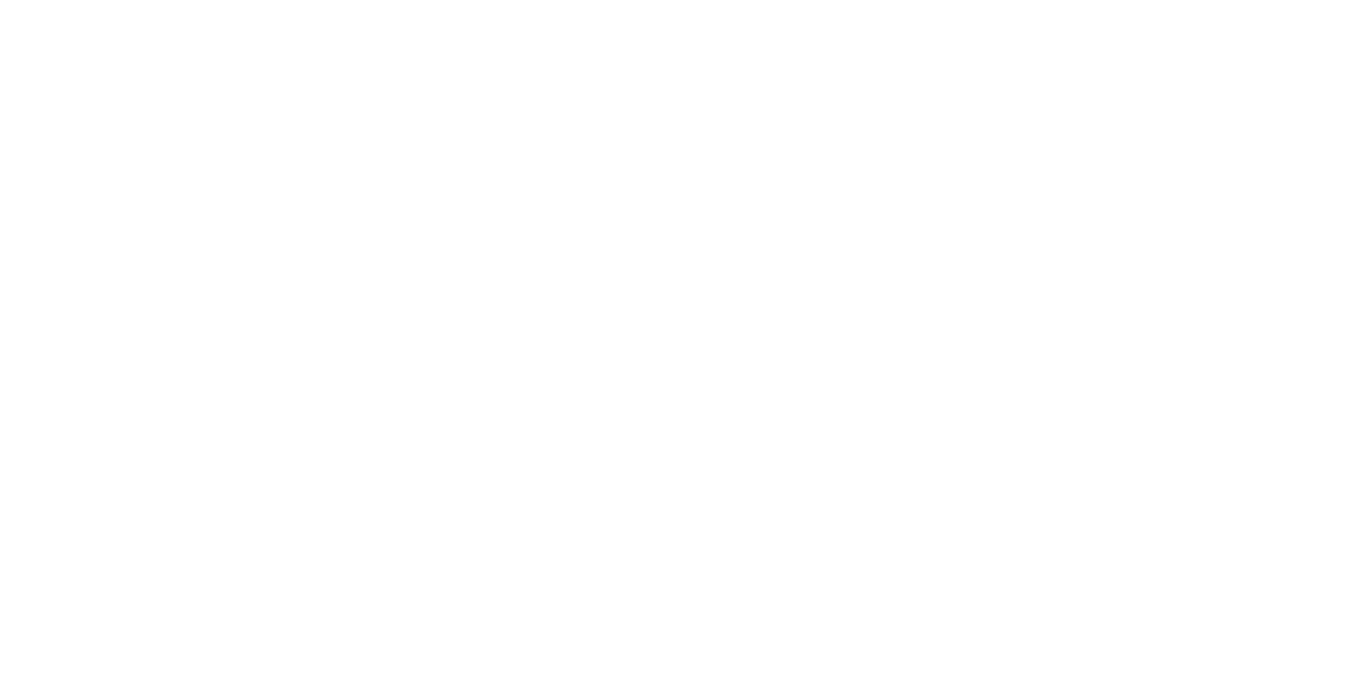
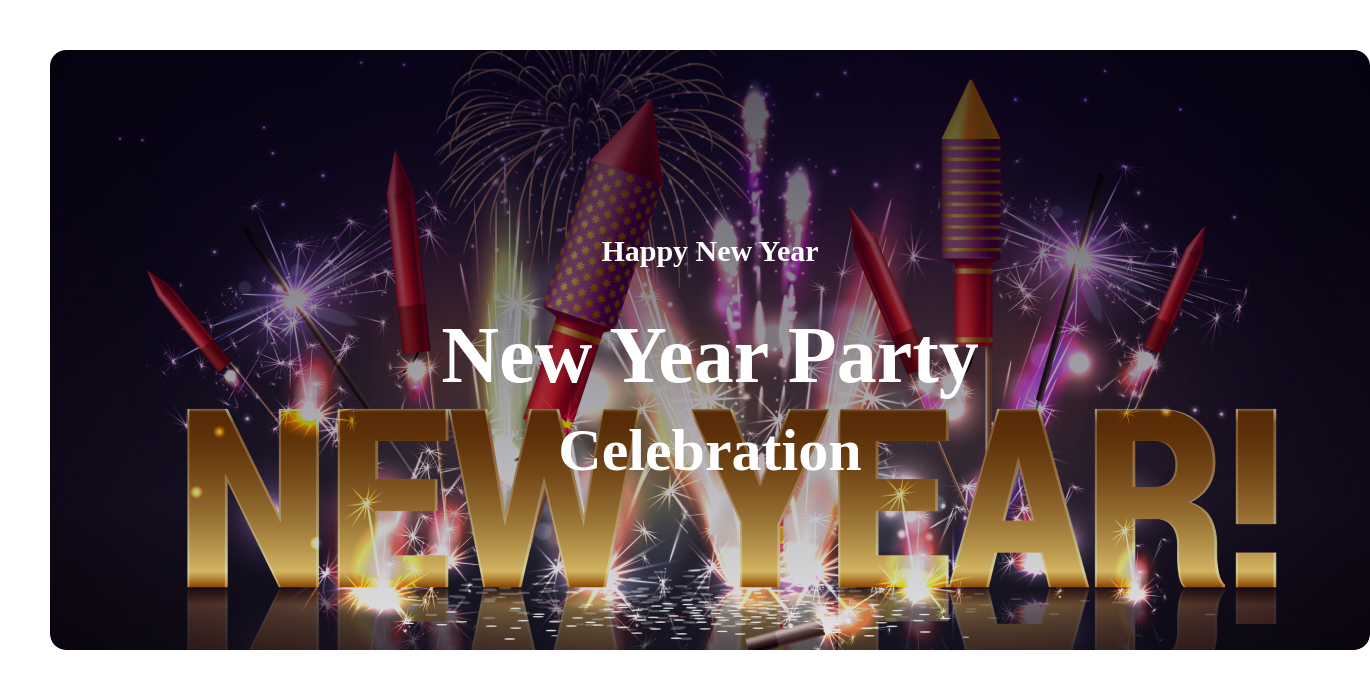
Before and after one commit to Robo9nine/new-year-offer, a plain HTML site: page index.html in a window 1280 px wide. Shown: the whole page, 1370 px wide, since content can reach past the window. Drawn offline with Linux system fonts and the light colour scheme.

Commit message:
Added Header

```diff
--- a/index.html
+++ b/index.html
@@ -4,11 +4,20 @@
     <meta charset="UTF-8">
     <meta name="viewport" content="width=device-width, initial-scale=1.0">
     <link rel="stylesheet" href="style/style.css">
+    <link rel="preconnect" href="https://fonts.googleapis.com">
+    <link rel="preconnect" href="https://fonts.gstatic.com" crossorigin>
+    <link href="https://fonts.googleapis.com/css2?family=Open+Sans:ital,wght@0,300..800;1,300..800&display=swap" rel="stylesheet">
     <title>New Year Banner</title>
 </head>
 <body>
     <header>
-
+        <div class="banner">
+            <div class="text-container">
+                <p class="small-text">Happy New Year</p>
+                <h1 class="main-text">New Year Party</h1>
+                <h2 class="sub-text">Celebration</h2>
+            </div>
+        </div>
     </header>
     <main>
 
--- a/style/style.css
+++ b/style/style.css
@@ -1,5 +1,50 @@
-*{
+.open-sans-normal {
+  font-family: "Open Sans", sans-serif;
+  font-optical-sizing: auto;
+  font-style: normal;
+  font-variation-settings:
+    "wdth" 100;
+}
+body {
   margin: 0;
-  padding: 0;
-  box-sizing: border-box;
+  padding: 50px;
+  background-color: #ffffff;
 }
+
+.banner {
+  width: 1320px;
+  height: 600px;
+  background: linear-gradient(180deg, rgba(7, 2, 17, 0.7), rgba(7, 2, 17, 0.1)),
+              url('../images/Banner Image.png');
+  background-size: cover;
+  background-position: center;
+  border-radius: 16px;
+  margin: auto;
+  position: relative;
+}
+.text-container{
+  position: absolute;
+  font-size: 72px;
+  line-height: 95px;
+  font-weight: 900;
+  top: 50%;
+  left: 50%;
+  transform: translate(-50%, -50%);
+  text-align: center;
+  color: white;
+}
+.small-text {
+  font-size: 30px;
+  margin: 0;
+}
+.main-text {
+  font-size: 80px;
+  margin: 10px 0 0;
+  font-weight: bold;
+}
+
+.sub-text {
+  font-size: 60px;
+  margin: 0;
+  font-weight: bold;
+}
```
